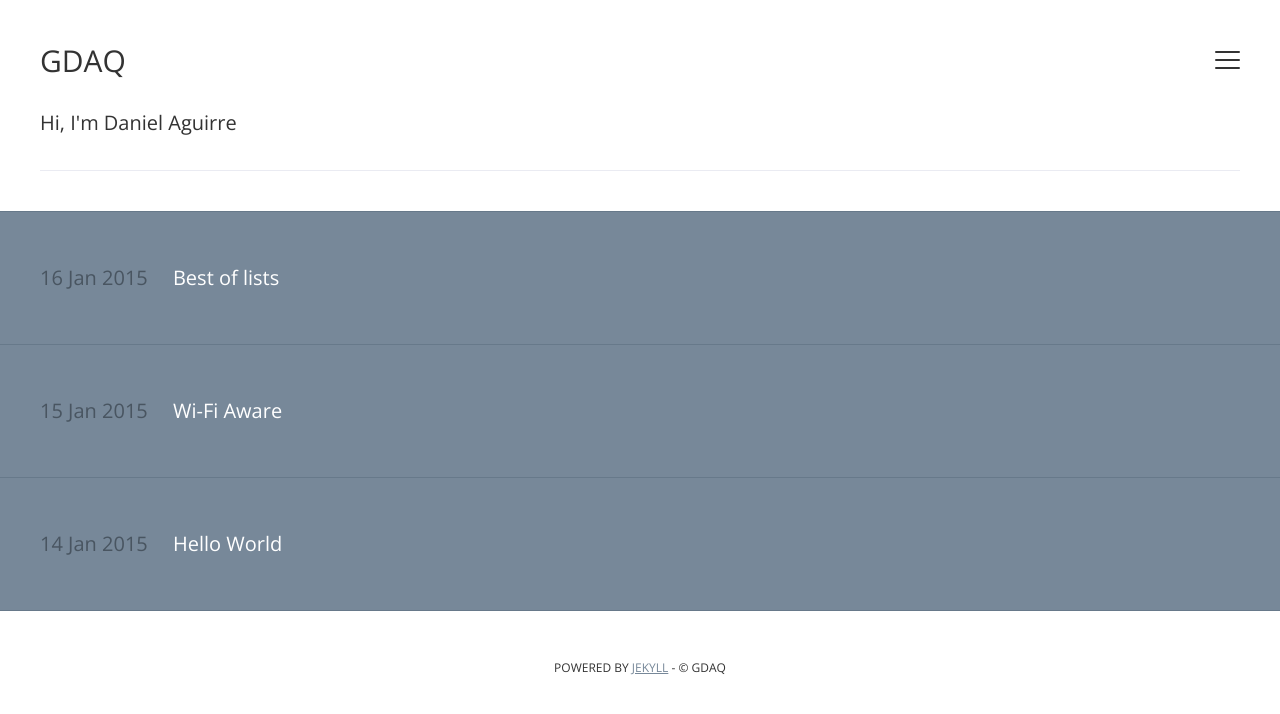
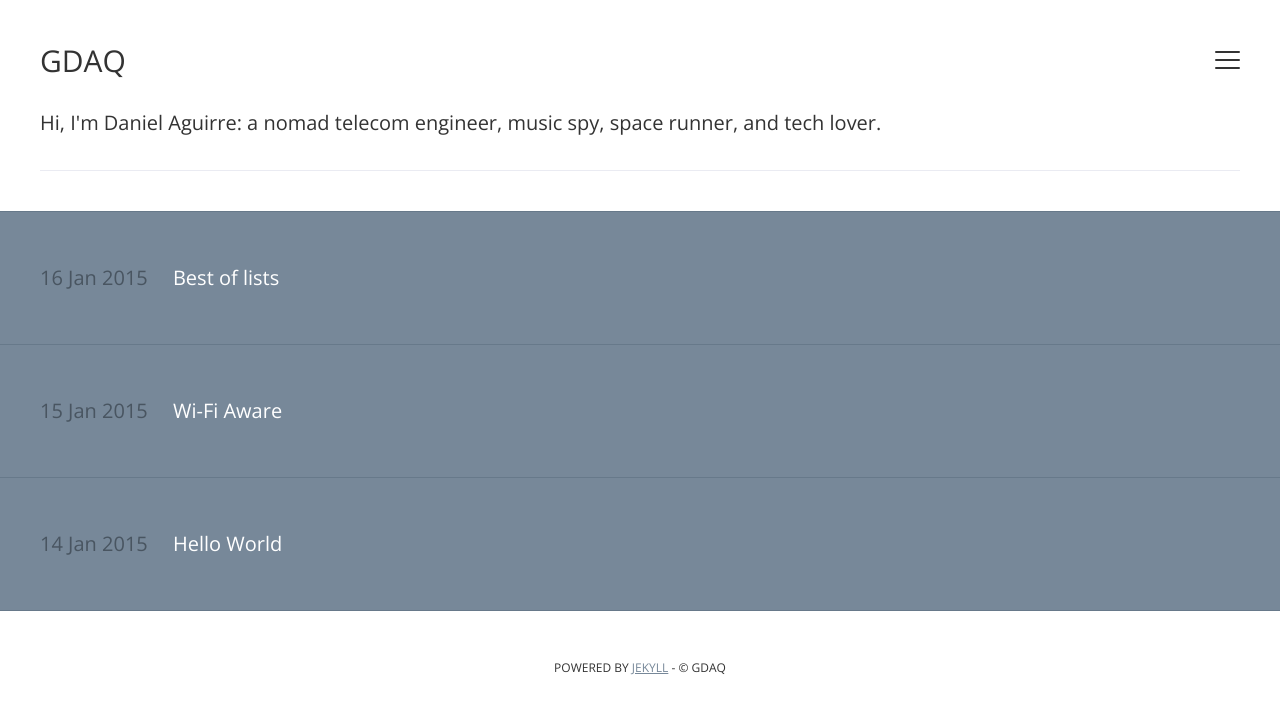
Before and after one commit to gdaq/gdaq.github.io, a Jekyll site: the page built from index.html, in a window 1280 px wide. Shown: the top 714 px of the page. Built offline with Jekyll 4.4.1, drawn with Linux system fonts in a browser that asks for light colours; the list of posts is cut into pages by our own code.

Commit message:
change to header and sidebar

```diff
--- a/_layouts/default.html
+++ b/_layouts/default.html
@@ -65,7 +65,7 @@
       <div class="bio">
           <!-- <h1>Hello, I'm {{ site.author }}.</h1>    {{ site.author-bio }} -->
           <h1>GDAQ</h1>
-          <p>Hello I'm Daniel Aguirre: a nomad telecom engineer, music spy, space runner, and tech lover.</p>
+          <p>I'm Daniel Aguirre, and I'm a telecommunications engineer, music blogger, and runner living in Asia.</p>
           <p>I have a music blog called <a href="http://mu-sique.com">μ sique</a> and I write a <a href="http://twitter.us6.list-manage.com/subscribe?u=faf1be2bcdc5ef9fe04144c88&id=9a9acd0293#_=_">newsletter</a> about the telecom industry.</p>
           <p>Sometimes I write for <a href="http://newhz.net">Newhz</a> and <a href="http://theunwiredpeople.com">The Unwired People</a>. </p>
       </div>
@@ -95,7 +95,8 @@
           <a class="menu-icon" title="Open Bio"><span class="lines"></span></a>
        	<p></p>
         <nav class="navigation">
-         <p>Hi, I'm Daniel Aguirre</p>
+         <p>Hi, I'm Daniel Aguirre: a nomad telecom engineer, music spy, space runner, and tech lover.
+</p>
       </ul>
     </nav>
      </div>
```
